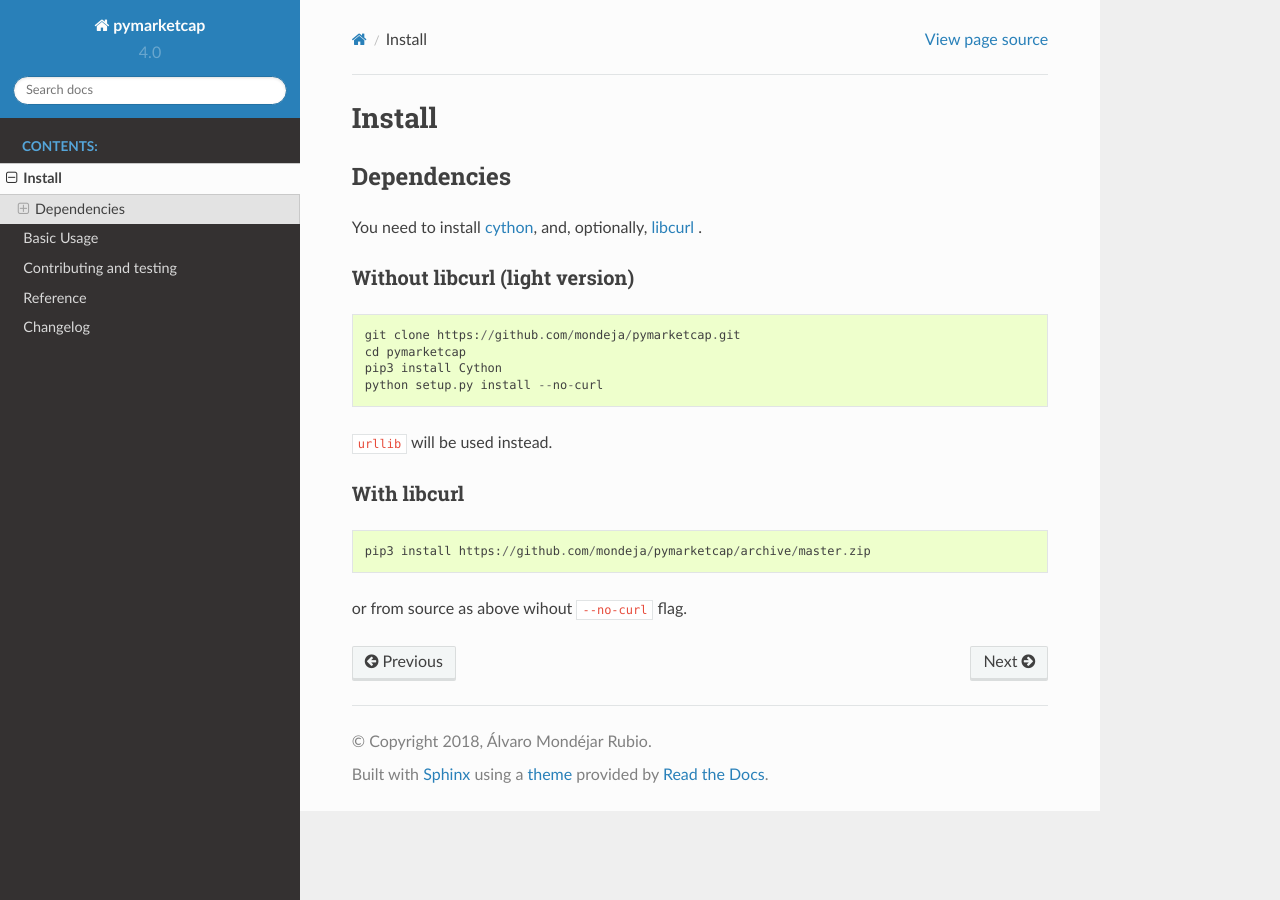
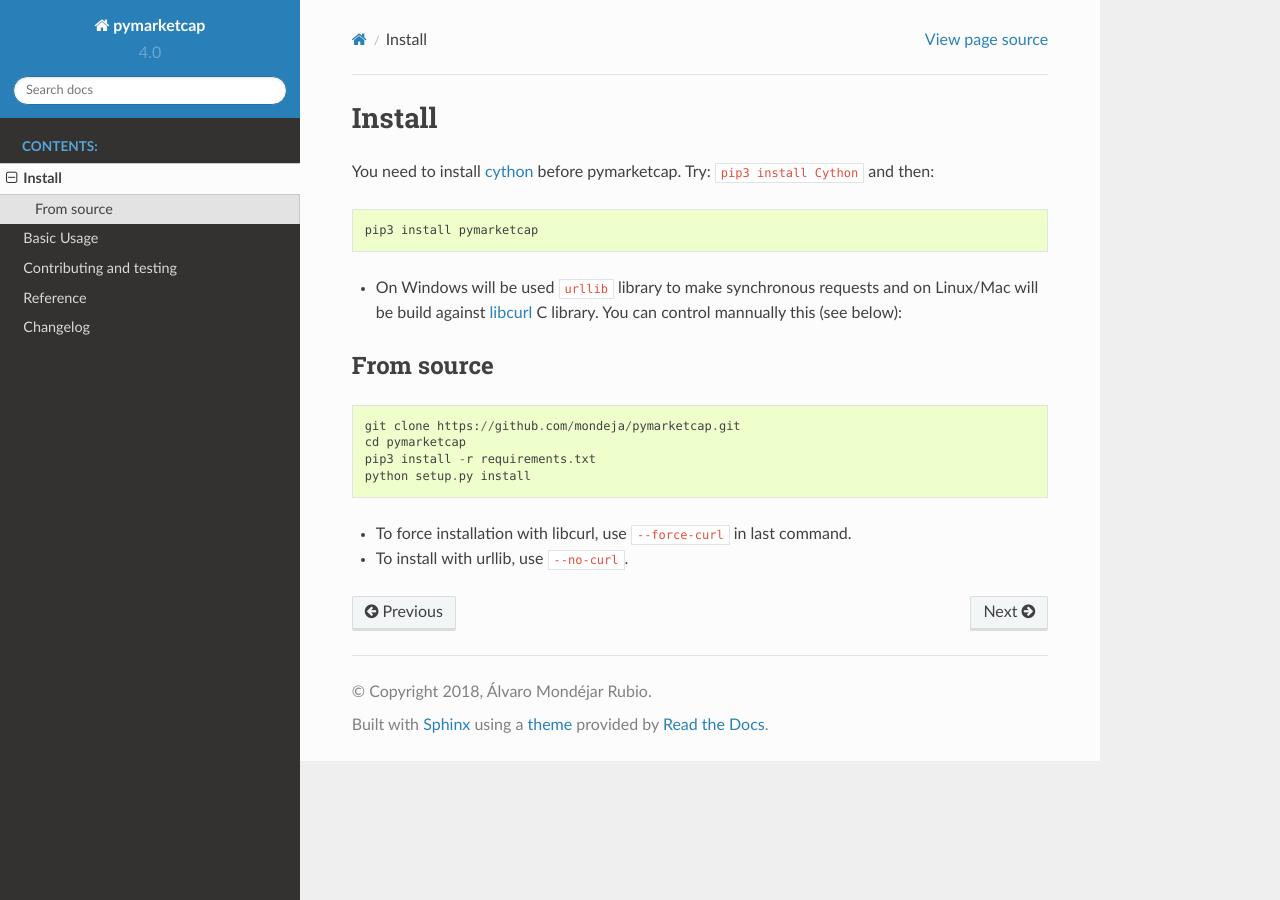
Before and after one commit to mondeja/pymarketcap, a Sphinx documentation site: the page built from docs/install.rst, in a window 1280 px wide. Built offline with Sphinx 7.4.7 and the Read the Docs theme 2.0.0, drawn with Linux system fonts in a browser that asks for light colours.

Commit message:
Install documentation updated

```diff
--- a/docs/install.rst
+++ b/docs/install.rst
@@ -1,28 +1,24 @@
 Install
 =======
 
-Dependencies
-------------
+You need to install `cython <http://cython.readthedocs.io/en/latest/src/quickstart/install.html>`__ before pymarketcap. Try: ``pip3 install Cython`` and then:
 
-You need to install `cython <http://cython.readthedocs.io/en/latest/src/quickstart/install.html>`__, and, optionally, `libcurl <https://curl.haxx.se/docs/install.html>`__ .
+::
 
-Without libcurl (light version)
-^^^^^^^^^^^^^^^^^^^^^^^^^^^^^^^
+    pip3 install pymarketcap
+
+- On Windows will be used ``urllib`` library to make synchronous requests and on Linux/Mac will be build against `libcurl <https://curl.haxx.se/docs/install.html>`__ C library. You can control mannually this (see below):
+
+
+From source
+-----------
 
 ::
 
     git clone https://github.com/mondeja/pymarketcap.git
     cd pymarketcap
-    pip3 install Cython
-    python setup.py install --no-curl
+    pip3 install -r requirements.txt
+    python setup.py install
 
-``urllib`` will be used instead.
-
-With libcurl
-^^^^^^^^^^^^
-
-::
-
-    pip3 install https://github.com/mondeja/pymarketcap/archive/master.zip
-
-or from source as above wihout ``--no-curl`` flag.
+- To force installation with libcurl, use ``--force-curl`` in last command.
+- To install with urllib, use ``--no-curl``.
--- a/pymarketcap/__init__.py
+++ b/pymarketcap/__init__.py
@@ -5,7 +5,7 @@
 import sys
 
 __title__ = "pymarketcap"
-__version__ = "3.9.136"
+__version__ = "3.9.137"
 __version_info__ = (int(num) for num in __version__.split("."))
 __author__ = "Alvaro Mondejar Rubio <mondejar1994@gmail.com>"
 __repo__ = "https://github.com/mondeja/pymarketcap"
--- a/setup.py
+++ b/setup.py
@@ -163,7 +163,7 @@
 
 setup(
     name = "pymarketcap",
-    version = "3.9.136",
+    version = "3.9.137",
     url = "https://github.com/mondeja/pymarketcap",
     download_url = "https://github.com/mondeja/pymarketcap/archive/master.zip",
     author = "Álvaro Mondéjar Rubio",
```
Also changed, not shown: README.rst (+11 -18 lines), 2 other files.
